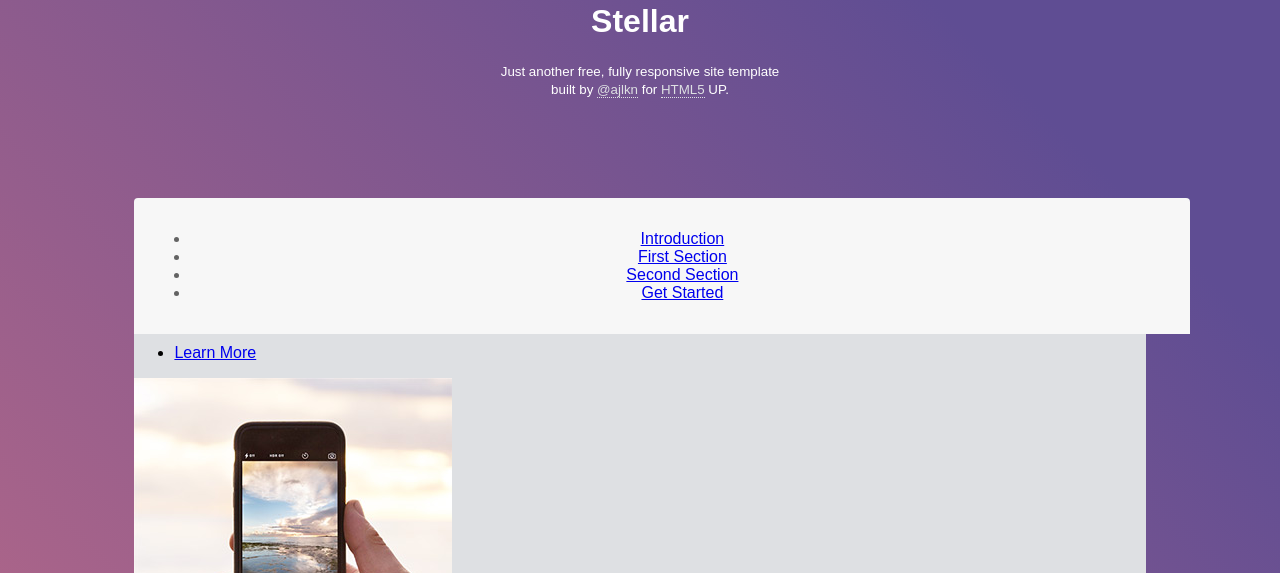
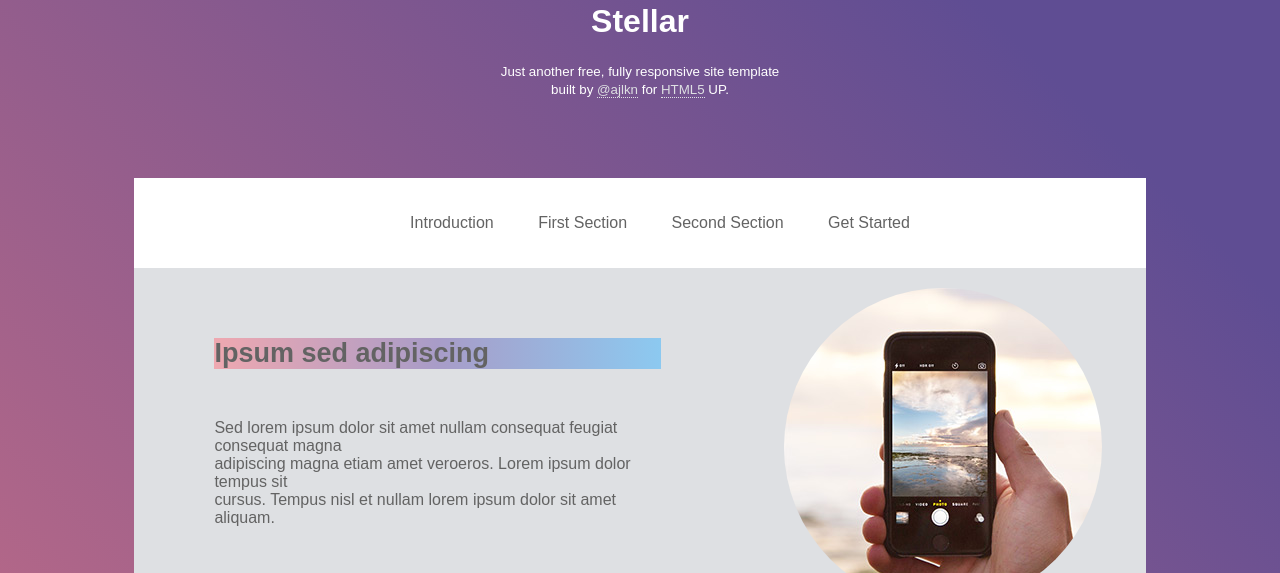
Before and after one commit to marcosp2233/entra21-marcos-paulo, a plain HTML site: page aulas/aula27/siteStelar/index.html in a window 1280 px wide. Shown: the part 227-800 px from the top of the page. Drawn offline with Linux system fonts and the light colour scheme.

Commit message:
resolvendo site

```diff
--- a/aulas/aula27/siteStelar/index.html
+++ b/aulas/aula27/siteStelar/index.html
@@ -23,7 +23,7 @@
     <div class="wrapper">
 
 
-    <nav>
+    <nav class="nav">
         <ul>
           <li>
               <a href="#intro" class="botao">Introduction</a>
@@ -45,14 +45,13 @@
          <div class="spotlight">
              <div class="content">
          <header>
-             <h2>
+             <h2 class="titulo1">
                 Ipsum sed adipiscing <br>
-                <strong>_________________</strong>
              </h2>
          </header>
 
 
-         <p>
+         <p class="texto1">
             Sed lorem ipsum dolor sit amet nullam consequat feugiat consequat magna <br>
             adipiscing magna etiam amet veroeros. Lorem ipsum dolor tempus sit <br>
             cursus. Tempus nisl et nullam lorem ipsum dolor sit amet aliquam.
--- a/aulas/aula27/siteStelar/static/css/index.css
+++ b/aulas/aula27/siteStelar/static/css/index.css
@@ -34,22 +34,47 @@ h1 {
    color: white;
 }
 
-nav {
+.nav {
+    padding: 20px;
+    text-align: center;
+    background-color: white;
+}
 
-    background-color: #ffffff;
+.nav li {
+    display: inline-block;
+}
+
+.nav a {
+    padding: 20px;
+    text-decoration: none;
     color: #636363;
-    position: absolute;
-    width: 64em;
-    max-width: calc(100% - 4em);
-    padding: 1em;
-    background-color: #f7f7f7;
-    border-top-left-radius: 0.25em;
-    border-top-right-radius: 0.25em;
-    cursor: default;
-    text-align: center;
 
 }
-.botao {
+
+.titulo1 {
+    margin: 50px 80px;
+    color: #636363;
+    font-size: 27px;
+    background-image: linear-gradient(90deg, #efa8b0, #a89cc8, #8cc9f0);
+}
 
 
+.content {
+    width: 60%;
+    float: left;
 }
+
+.imagem {
+   width: 40%;
+   float: right;
+   text-align: center;
+}
+
+.imagem img {
+   border-radius: 50%;
+}
+
+.texto1 {
+   margin: 50px 80px;
+   color: #636363;
+}
```
